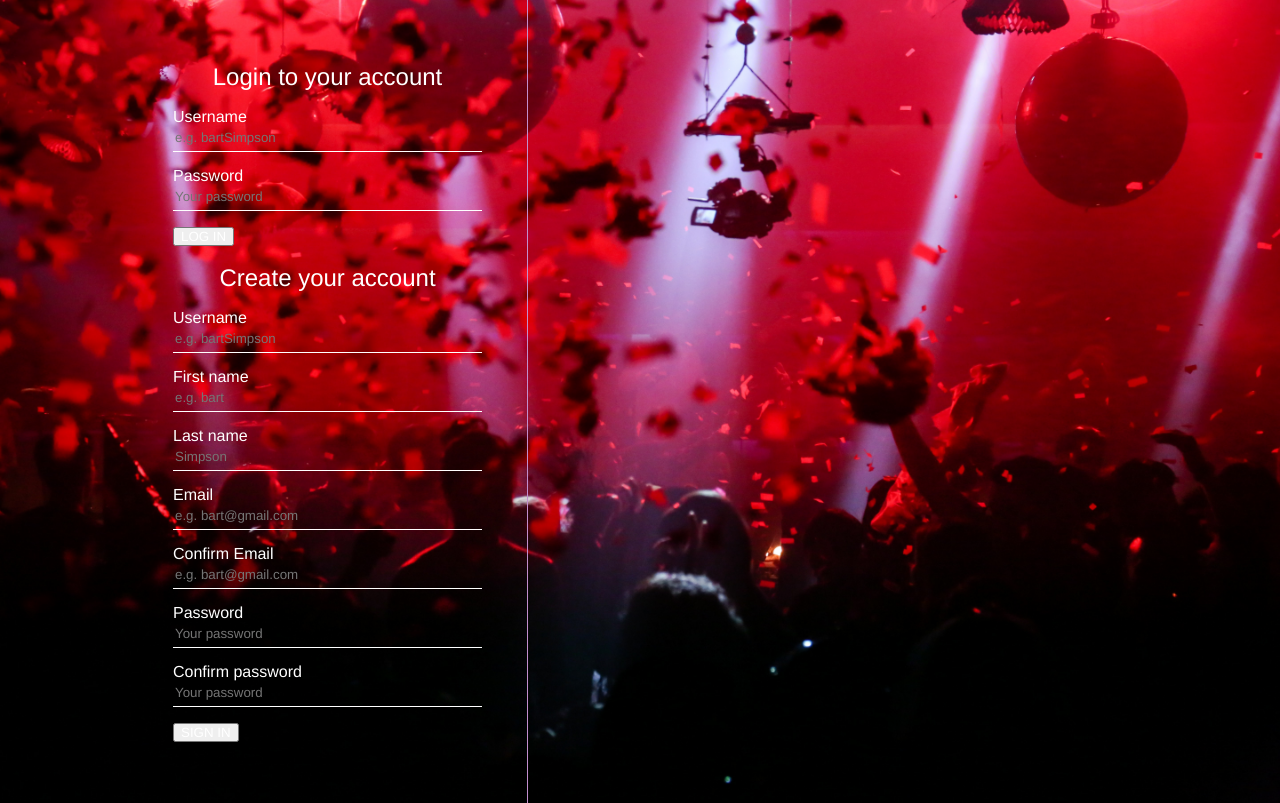
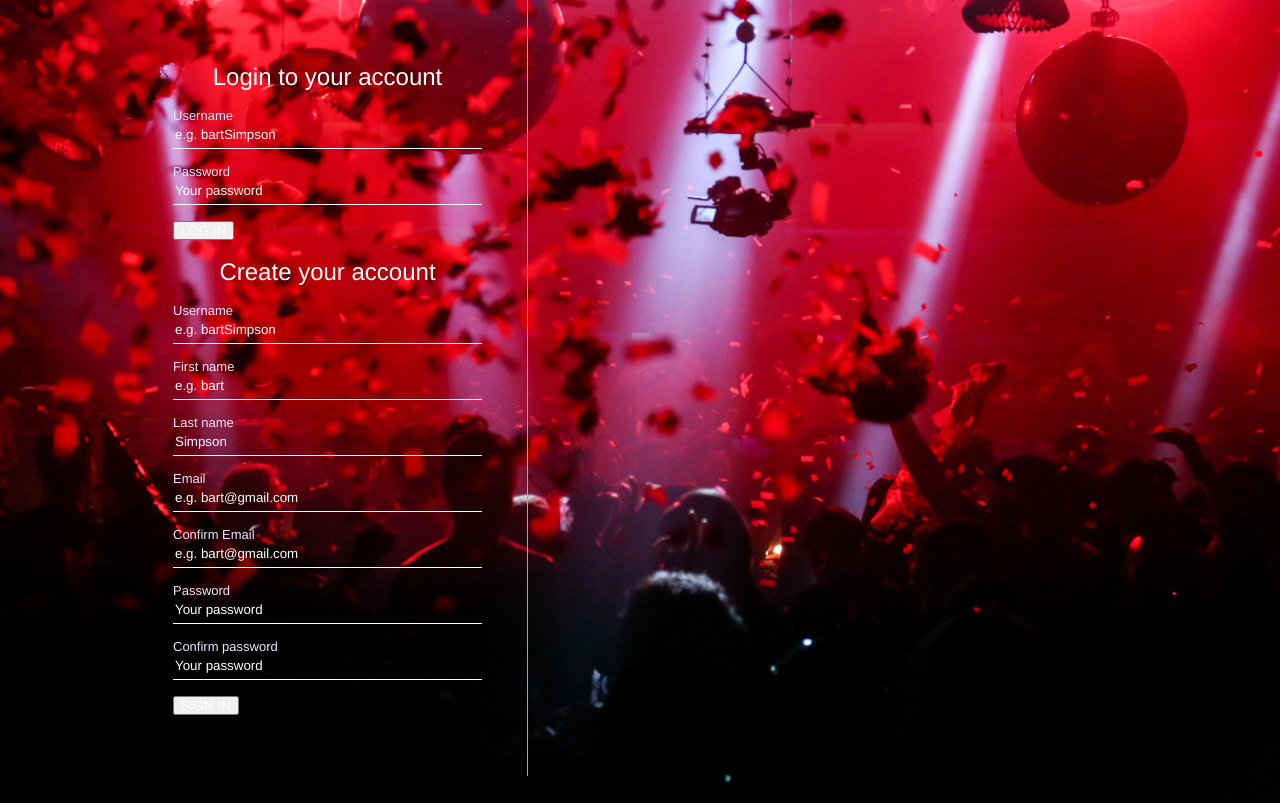
Before and after one commit to kiyoIshi/Smotify, a PHP site: page /register.php in a window 1280 px wide. Run offline with PHP 8.4, Linux system fonts and the light colour scheme.

Commit message:
add styles to placeholder and label

```diff
--- a/assets/css/register.css
+++ b/assets/css/register.css
@@ -37,6 +37,10 @@ body {
   border-right: 1px solid #C28ECE;
 }
 
+::placeholder {
+  color: #fff;
+}
+
 #inputContainer h2 {
   text-align: center;
 }
@@ -52,3 +56,9 @@ body {
   line-height: 27px;
   width: 100%;
 }
+
+#inputContainer label {
+  color: #EBE6FD;
+  font-size: 13px;
+  margin-top: 15px;
+}
```
